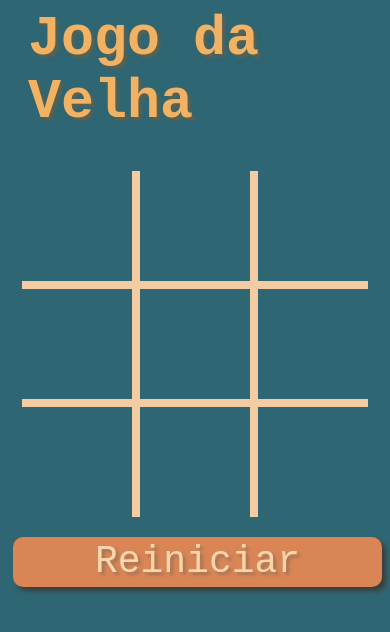
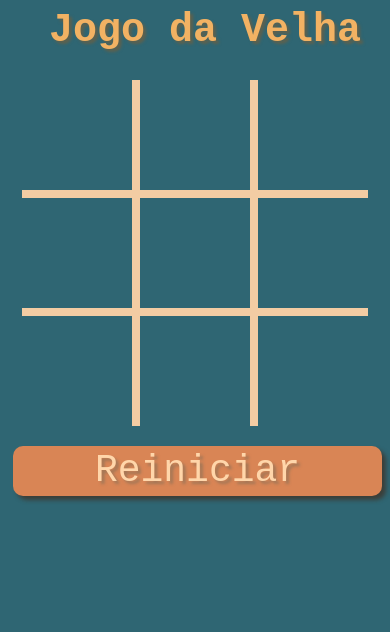
Before and after one commit to eduardohor/jogo-da-velha, a plain HTML site: page index.html in a window 390 px wide. Drawn offline with Linux system fonts and the light colour scheme.

Commit message:
Adicionando responsividade

```diff
--- a/styles/style.css
+++ b/styles/style.css
@@ -92,3 +92,9 @@ button#bt-reset{
 .no-border-botton{
     border-bottom: none;
 }
+
+@media screen and (max-width: 450px){
+    h1{
+        font-size: 40px;
+    }
+}
```
